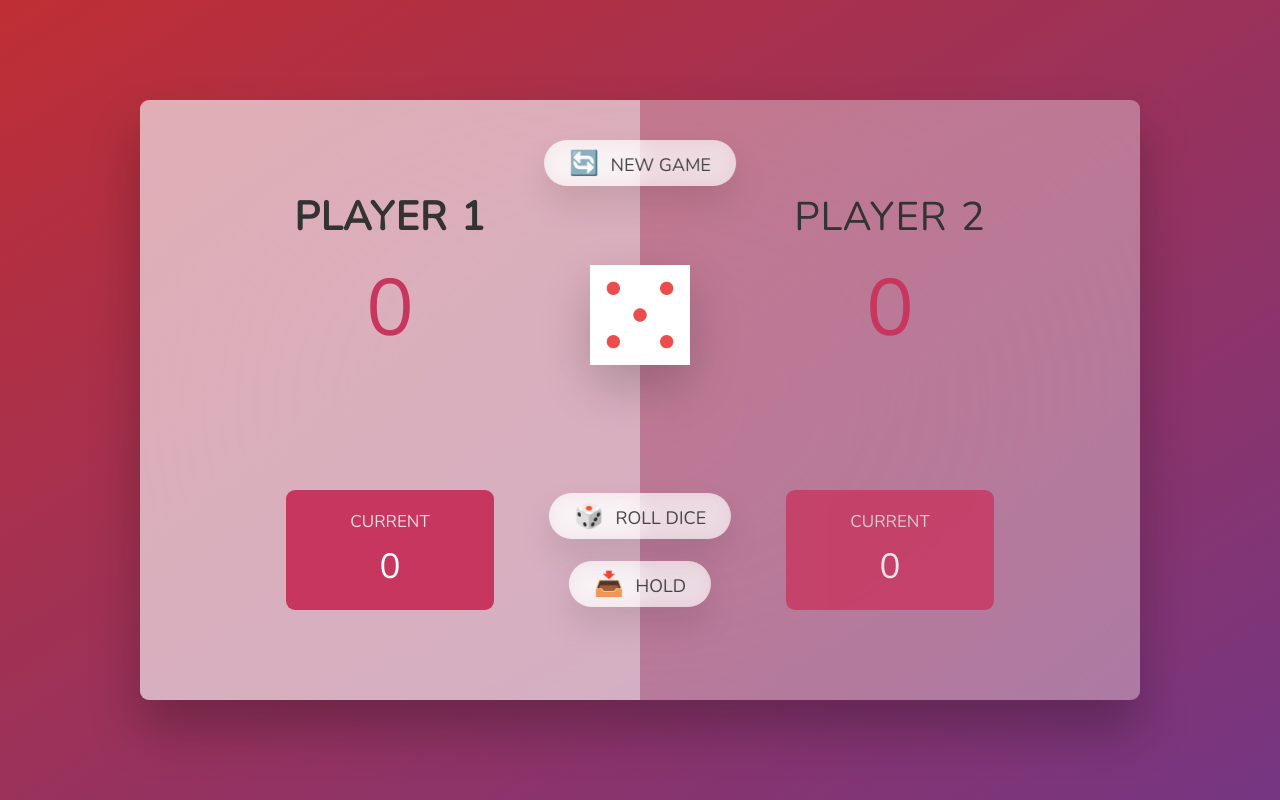
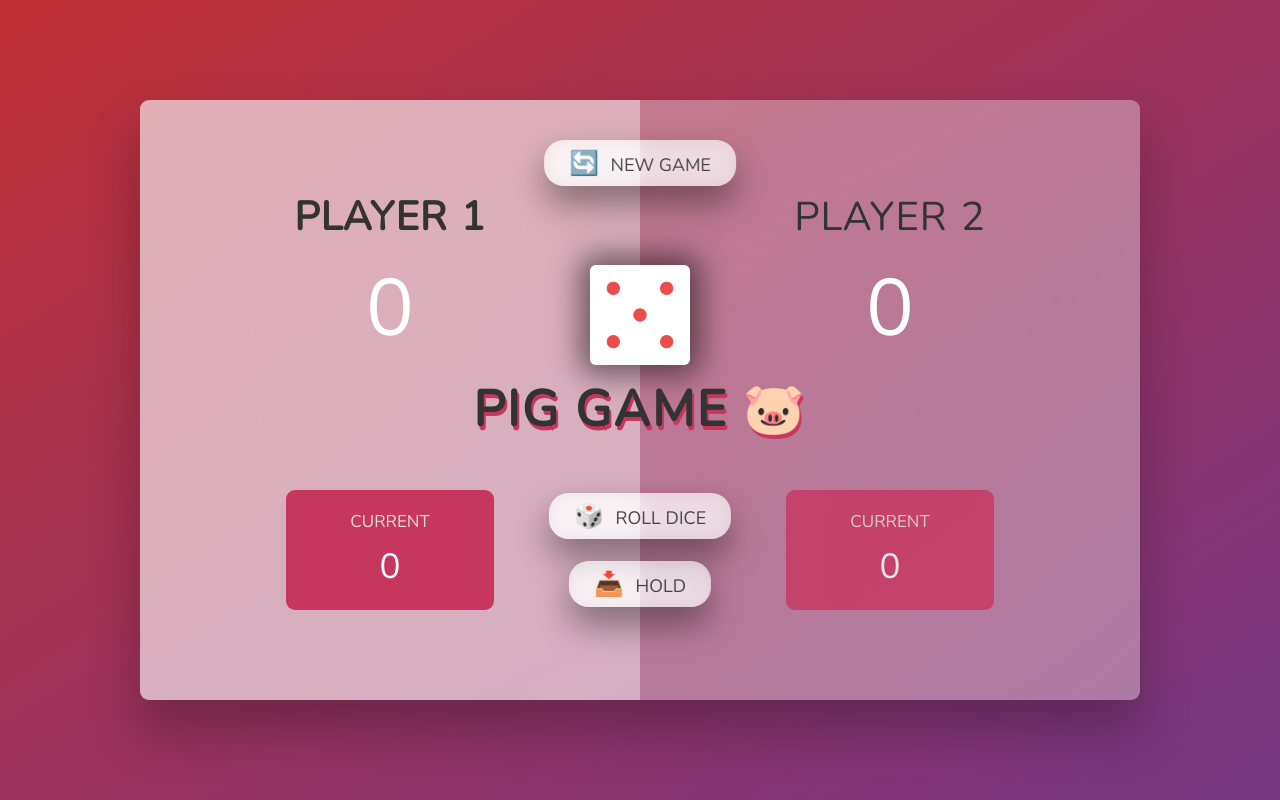
Before and after one commit to maximbelo/PigGame, a plain HTML site: page index.html in a window 1280 px wide. Drawn offline with nearby package versions, Linux system fonts and the light colour scheme.

Commit message:
Small stylistic changes

```diff
--- a/index.html
+++ b/index.html
@@ -27,6 +27,7 @@
       </section>
 
       <img src="./assets/dice-5.png" alt="Playing dice" class="dice" />
+      <h1>Pig Game 🐷</h1>
       <button class="btn btnNew">🔄 New game</button>
       <button class="btn btnRoll">🎲 Roll dice</button>
       <button class="btn btnHold">📥 Hold</button>
--- a/style.css
+++ b/style.css
@@ -59,7 +59,7 @@ main {
 .score {
   font-size: 8rem;
   font-weight: 300;
-  color: #c7365f;
+  color: #fff;
   margin-bottom: auto;
 }
 
@@ -119,8 +119,8 @@ main {
   backdrop-filter: blur(10px);
 
   padding: 0.7rem 2.5rem;
-  border-radius: 50rem;
-  box-shadow: 0 1.75rem 3.5rem rgba(0, 0, 0, 0.1);
+  border-radius: 20px;
+  box-shadow: 0 1.75rem 3.5rem rgba(0, 0, 0, 0.4);
 }
 
 .btn::first-letter {
@@ -154,7 +154,20 @@ main {
   top: 16.5rem;
   transform: translateX(-50%);
   height: 10rem;
-  box-shadow: 0 2rem 5rem rgba(0, 0, 0, 0.2);
+  box-shadow: 0rem 0rem 3rem 1rem rgba(0, 0, 0, 0.52);
+  border-radius: 6px;
+}
+
+h1 {
+  position: absolute;
+  left: 50%;
+  top: 27.5rem;
+  transform: translateX(-50%);
+  height: 10rem;
+  text-transform: uppercase;
+  font-size: 5rem;
+  letter-spacing: 2px;
+  text-shadow: 2px 4px #c7365f;
 }
 
 .playerWinner {
```
